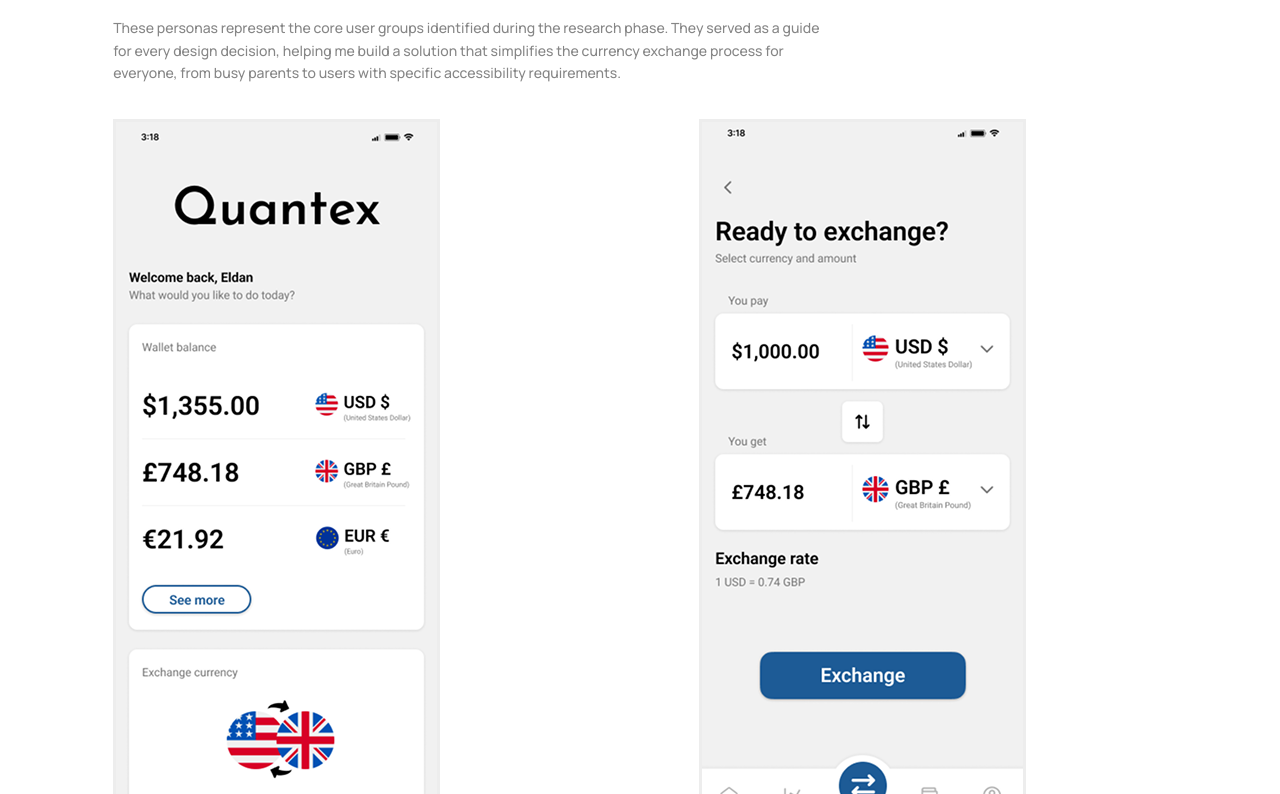
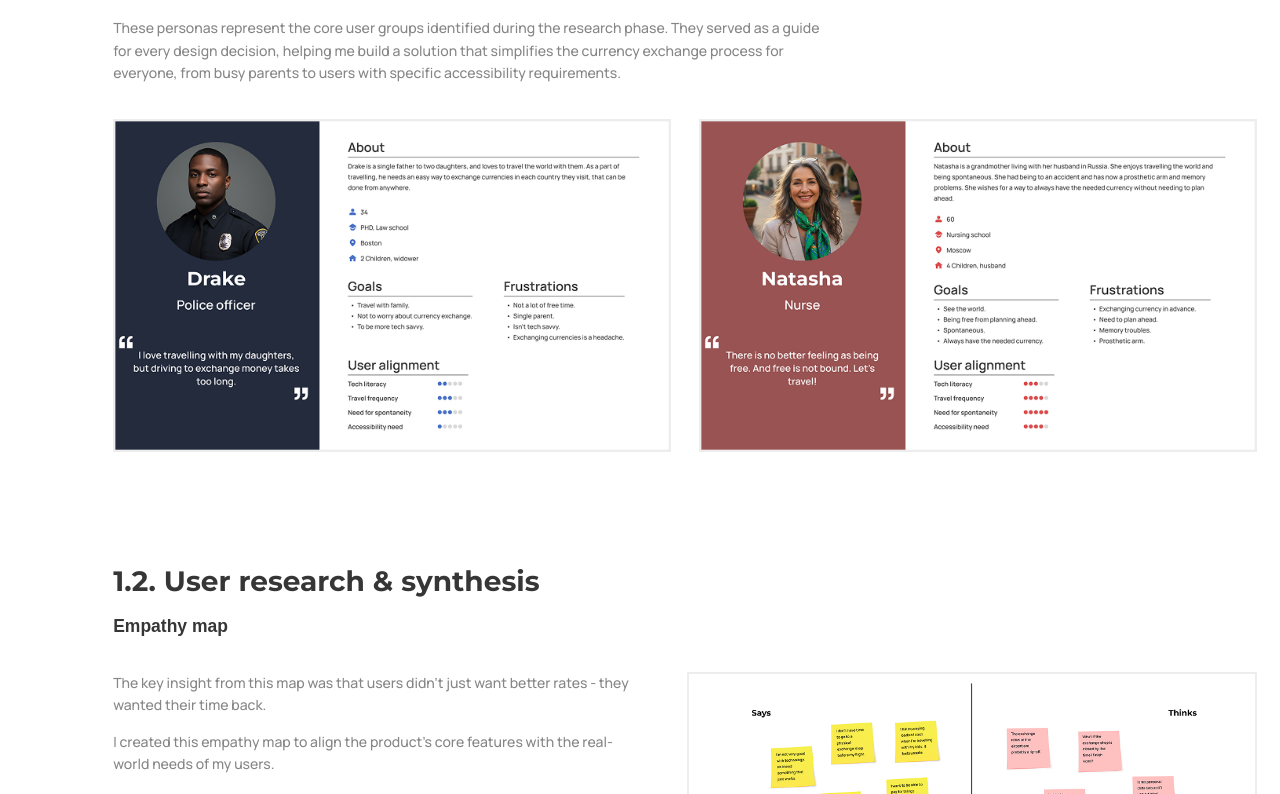
Before and after one commit to mikaridley/Eldan-Ridley-s-Portfolio, a React (Vite) app: page / in a window 1280 px wide. Shown: the part 4106-4900 px from the top of the page. Built offline with nearby package versions, Linux system fonts and the light colour scheme; a web font is replaced by a local one.

Commit message:
refactor HomePage to streamline image loading for stepper personas

```diff
--- a/src/pages/HomePage.jsx
+++ b/src/pages/HomePage.jsx
@@ -3,15 +3,14 @@
 import { ImgsCarousel } from '../cmps/ImgsCarousel'
 
 const stepperImgModules = import.meta.glob('../assets/imgs/quantex/stepper/*.{png,jpg,jpeg,webp}', { eager: true })
-const STEPPER_PERSONA_IMAGES = Object.keys(stepperImgModules)
-  .sort()
-  .slice(0, 2)
-  .map((key) => stepperImgModules[key].default)
-  .filter(Boolean)
 const getStepperImg = (name) => {
   const key = Object.keys(stepperImgModules).find((k) => k.toLowerCase().includes(name.toLowerCase()))
   return key ? stepperImgModules[key].default : null
 }
+const STEPPER_PERSONA_IMAGES = [
+  getStepperImg('Persona - Drake'),
+  getStepperImg('Persona - Natasha'),
+].filter(Boolean)
 const EMPATHY_MAP_IMG = getStepperImg('empathy')
 const STEPPER_STICKY_NOTE_IMAGES = Object.keys(stepperImgModules)
   .filter((k) => k.toLowerCase().includes('sticky'))
```
